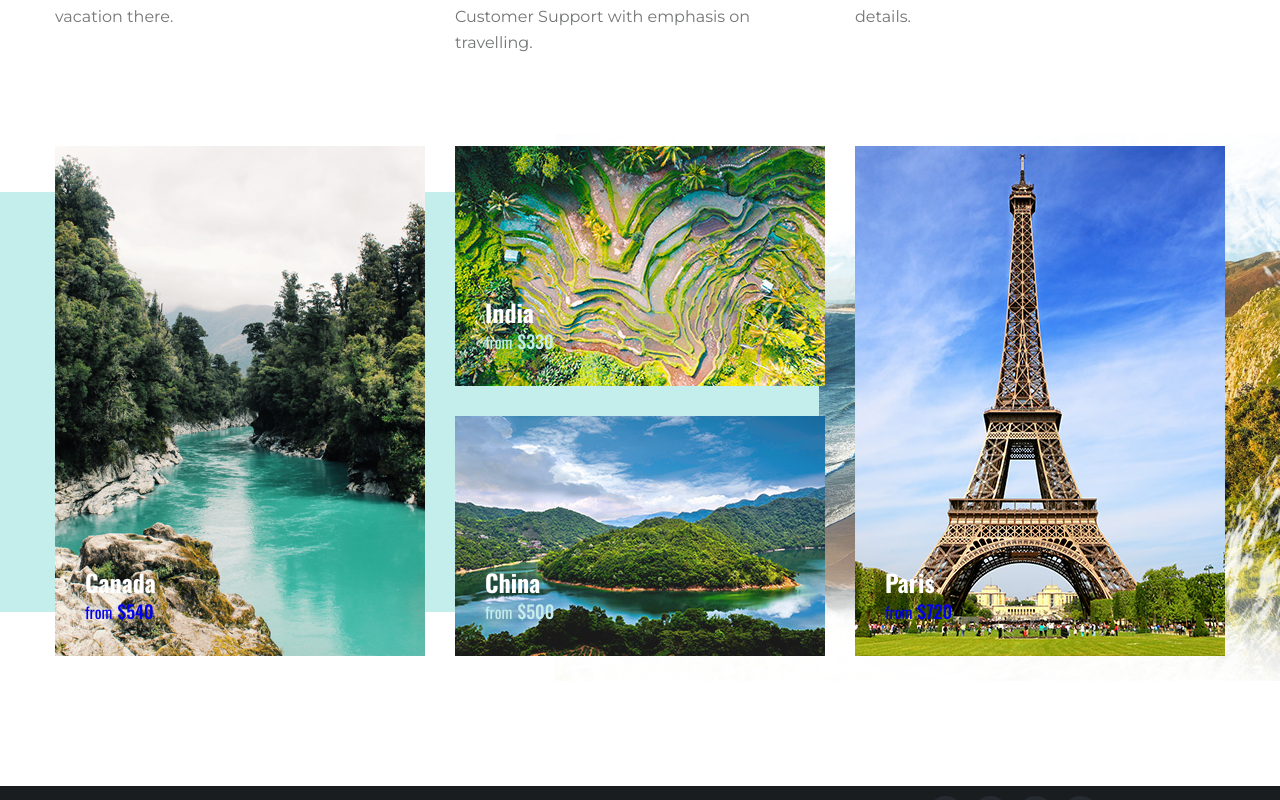
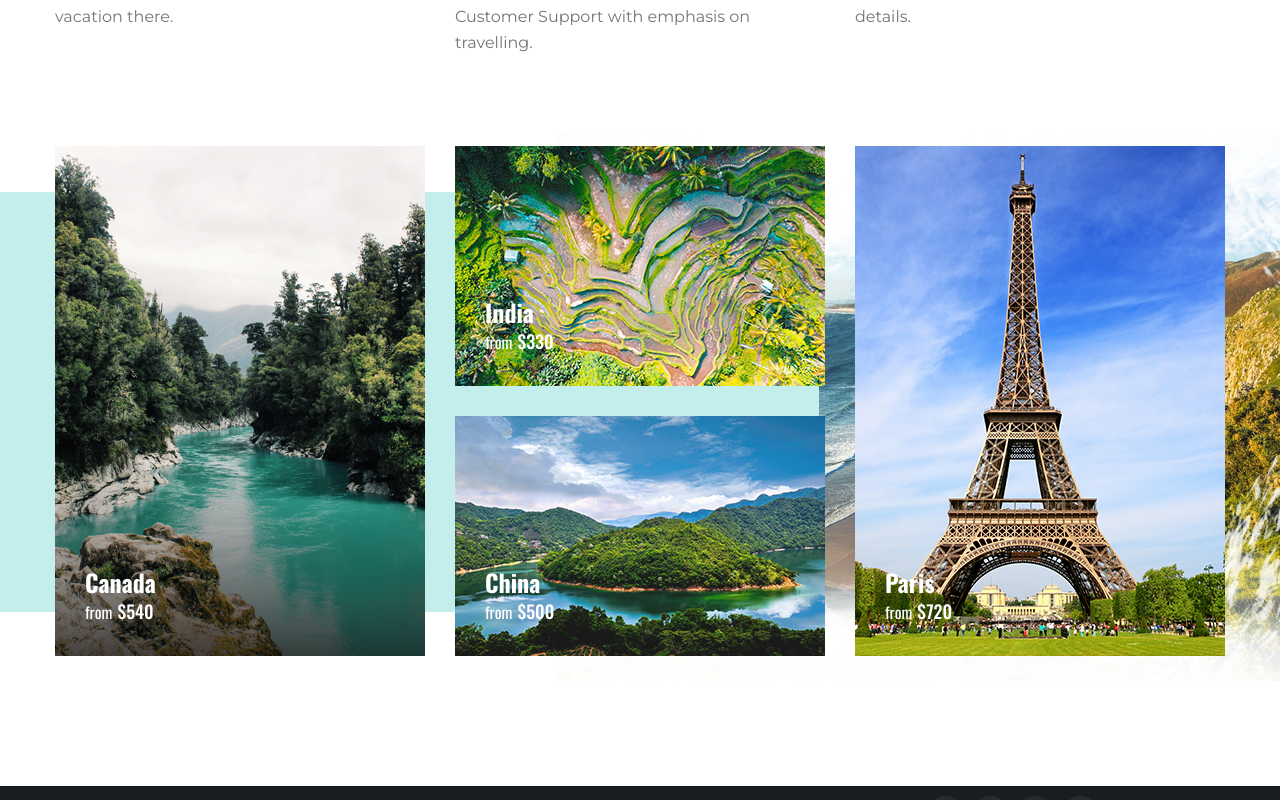
Before and after one commit to FeridQarayev/beautiful_places_app, a React (Create React App) app in the folder client/: page / in a window 1280 px wide. In both pictures the pointer is over the link 240 px from the left and 2194 px from the top of the page. Shown: the part 1794-2594 px from the top of the page. Built offline with nearby package versions, Linux system fonts and the light colour scheme.

Commit message:
styled compleate

```diff
--- a/client/src/pages/base/home/style.module.scss
+++ b/client/src/pages/base/home/style.module.scss
@@ -150,7 +150,6 @@
         display: flex !important;
         position: relative;
         width: 100%;
-        order: 4;
         padding-right: 15px;
         padding-left: 15px;
         &:nth-child(1) {
@@ -194,14 +193,13 @@
               right: 30px;
               z-index: 2;
               font-family: 'Oswald', sans-serif;
+              color: #ffffff;
               div {
-                color: #ffffff;
                 font-weight: 700;
                 text-transform: none;
               }
               span:nth-child(1) {
                 font-size: 14px;
-                color: #ffffff;
                 font-weight: 100;
                 display: inline-block;
               }
@@ -261,14 +259,13 @@
                 right: 30px;
                 z-index: 2;
                 font-family: 'Oswald', sans-serif;
+                color: #ffffff;
                 div {
-                  color: #ffffff;
                   font-weight: 700;
                   text-transform: none;
                 }
                 span:nth-child(1) {
                   font-size: 14px;
-                  color: #ffffff;
                   font-weight: 100;
                   display: inline-block;
                 }
@@ -475,6 +472,15 @@
             &::before {
               opacity: 0 !important;
             }
+            &:hover {
+              &::before {
+                opacity: 1 !important;
+              }
+              .tours__bg__container__row__col__description {
+                transform: translateY(0);
+                opacity: 1;
+              }
+            }
           }
           &__description {
             opacity: 0;
```
